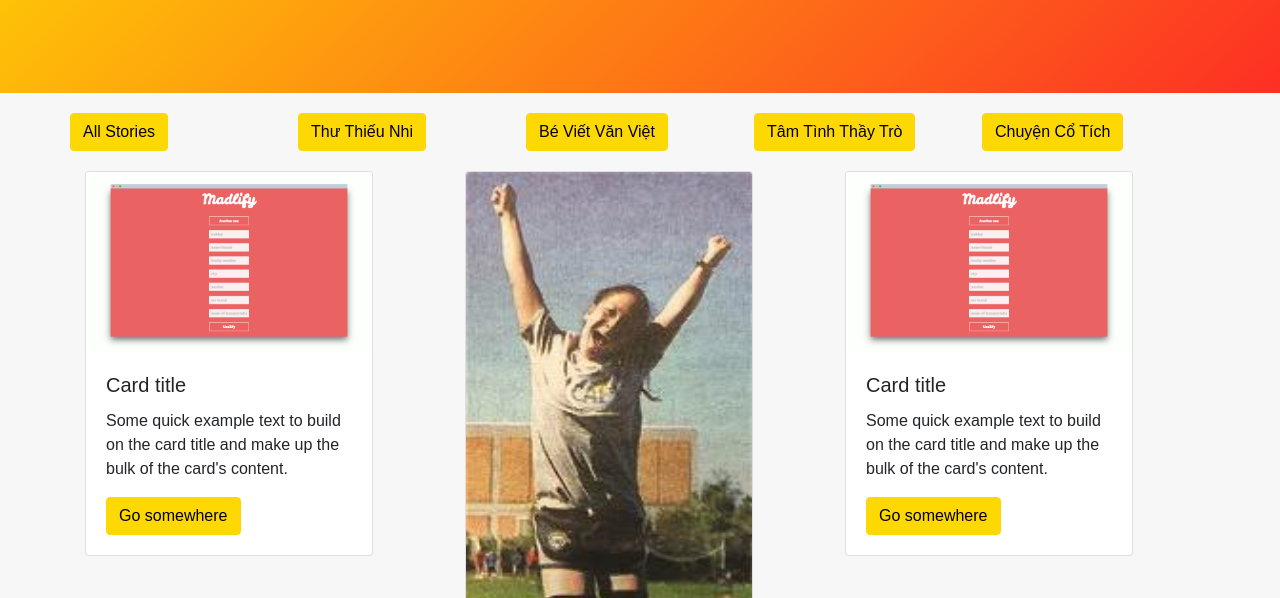
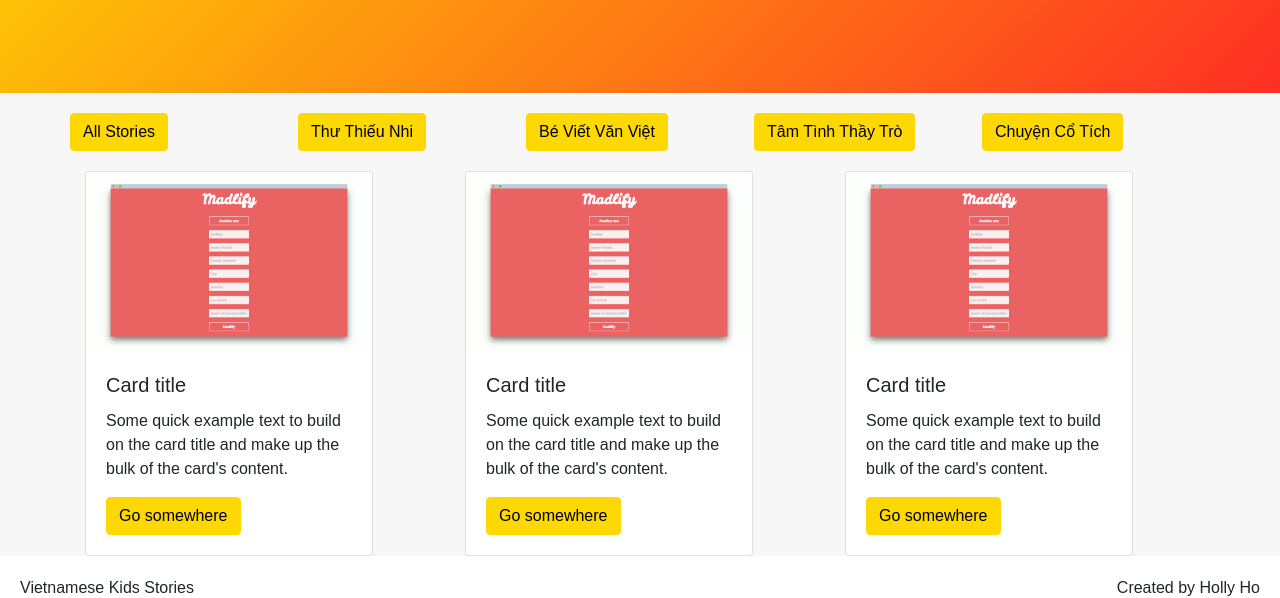
Before and after one commit to hollyhaho/VietnameseKidStories, a website: page Client/index.html in a window 1280 px wide. Shown: the part 202-800 px from the top of the page. Drawn offline with nearby package versions, Linux system fonts and the light colour scheme; no server answers.

Commit message:
FINALLY CORRECT PATH

```diff
--- a/Client/index.html
+++ b/Client/index.html
@@ -107,7 +107,7 @@
         <div class="row">
             <div class="col-sm-12 col-md-4">
                 <div class="card" style="width: 18rem;">
-                    <img class="card-img-top" src="../Client/images/Project1.png" alt="Card image cap">
+                    <img class="card-img-top" src="./images/Project1.png" alt="Card image cap">
                     <div class="card-body">
                       <h5 class="card-title">Card title</h5>
                       <p class="card-text">Some quick example text to build on the card title and make up the bulk of the card's content.</p>
@@ -117,7 +117,7 @@
             </div>
             <div class="col-sm-12 col-md-4">
                 <div class="card" style="width: 18rem;">
-                    <img class="card-img-top" src="./images/Project1.jpg" alt="Card image cap">
+                    <img class="card-img-top" src="./images/Project1.png" alt="Card image cap">
                     <div class="card-body">
                       <h5 class="card-title">Card title</h5>
                       <p class="card-text">Some quick example text to build on the card title and make up the bulk of the card's content.</p>
@@ -127,7 +127,7 @@
             </div>
             <div class="col-sm-12 col-md-4">
                 <div class="card" style="width: 18rem;">
-                    <img class="card-img-top" src="../Client/images/Project1.png"Card image cap">
+                    <img class="card-img-top" src="./images/Project1.png"Card image cap">
                     <div class="card-body">
                       <h5 class="card-title">Card title</h5>
                       <p class="card-text">Some quick example text to build on the card title and make up the bulk of the card's content.</p>
```
